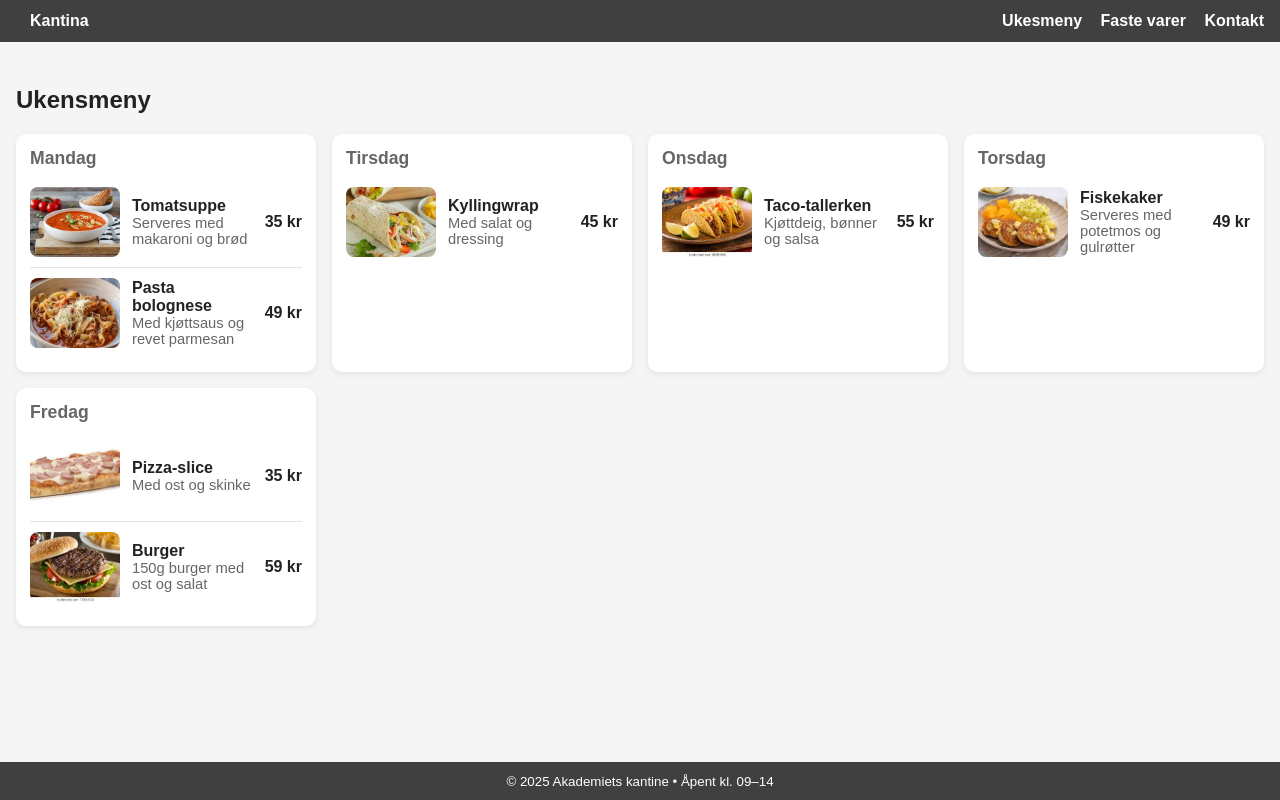
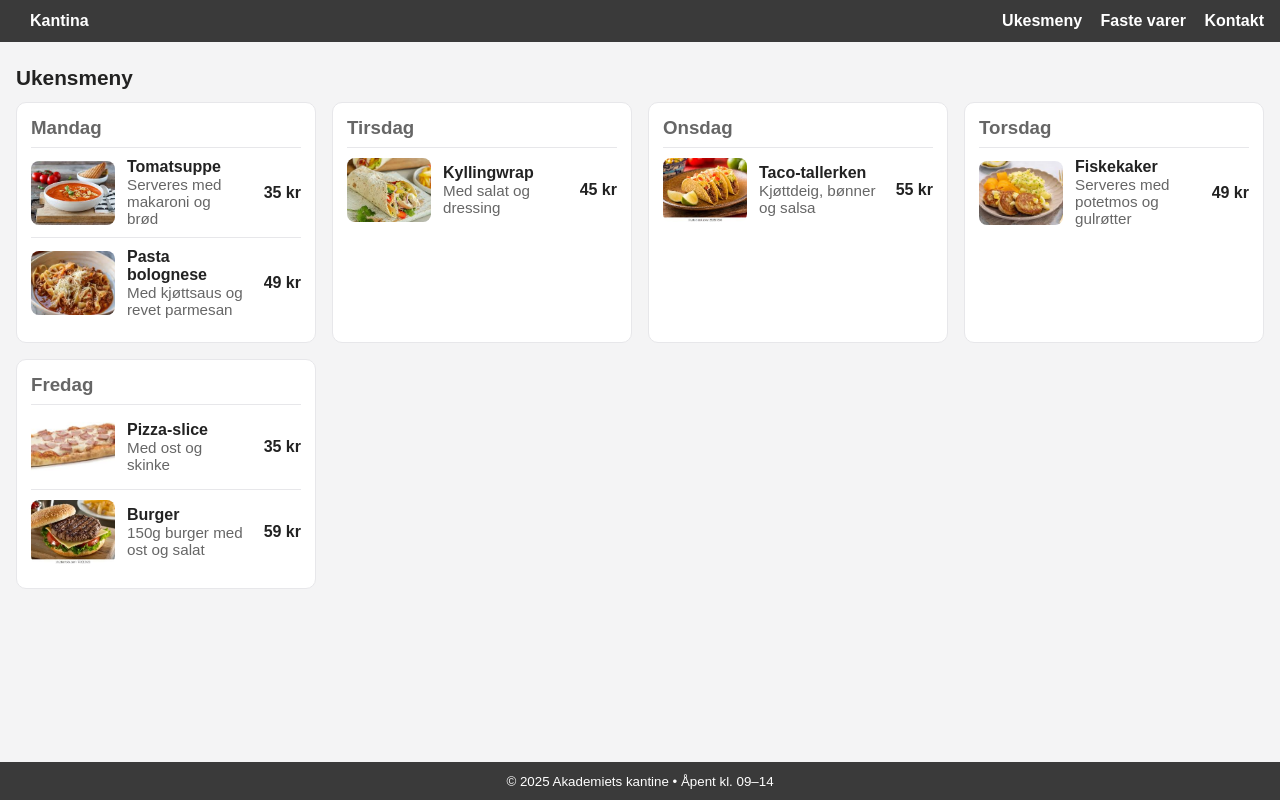
Before and after one commit to haujul11/kantineprosjekt, a Flask app: page /meny in a window 1280 px wide. Run offline with Flask 3, Linux system fonts and the light colour scheme.

Commit message:
enkel flask app

```diff
--- a/static/style.css
+++ b/static/style.css
@@ -1,40 +1,101 @@
-/* ===== grunnstil ===== */
-:root { --bg:#f5f5f5; --text:#222; --muted:#666; --dark:#404040; --card:#fff; --line:#e5e5e5; }
-*{box-sizing:border-box}  body{margin:0;font-family:Arial,Helvetica,sans-serif;color:var(--text);background:var(--bg)}
+/* ===== Farger og grunnstil (enkelt) ===== */
+:root{
+  --bg:#f4f4f5;      /* bakgrunn */
+  --text:#222;       /* hovedtekst */
+  --muted:#666;      /* dempet tekst */
+  --bar:#3a3a3a;     /* topp/bunn-linje (mørk grå) */
+  --card:#fff;       /* kortbakgrunn */
+  --line:#e7e7ea;    /* tynne linjer */
+  --accent:#1e73be;  /* liten aksent (lenker/knapp) */
+}
 
-/* toppmeny og footer */
-.nav,footer{background:var(--dark);color:#fff}
-.nav{display:flex;justify-content:space-between;align-items:center;padding:12px 16px}
-.nav a{color:#fff;text-decoration:none;font-weight:700;margin-left:14px}
-.nav a:hover{text-decoration:underline}
-footer{position:fixed;left:0;right:0;bottom:0;padding:10px 16px;text-align:center}
+*{ box-sizing:border-box; }
+body{
+  margin:0;
+  font-family:Arial, Helvetica, sans-serif;
+  color:var(--text);
+  background:var(--bg);
+}
 
-/* innhold */
-.container{padding:24px 16px 80px} /* ekstra bunnpadding pga footer */
+/* ===== Toppmeny og footer ===== */
+.nav, footer{
+  background:var(--bar);
+  color:#fff;
+}
+.nav{
+  display:flex; align-items:center; justify-content:space-between;
+  padding:12px 16px;
+}
+.nav a{ color:#fff; text-decoration:none; font-weight:700; margin-left:14px; }
+.nav a:hover{ text-decoration:underline; }
 
-/* ----- ukesmeny ----- */
+footer{
+  position:fixed; left:0; right:0; bottom:0;
+  text-align:center; padding:10px 12px;
+}
+
+/* ===== Innhold/wrapper ===== */
+.container{ padding:24px 16px 84px; } /* ekstra plass nederst for footeren */
+
+h1,h2{ margin:0 0 12px; }
+h2{ font-size:1.3rem; }
+
+/* ===== Kort-grid for ukesmeny ===== */
 .menu-grid{
-  display:grid; gap:16px;
-  grid-template-columns:repeat(auto-fit,minmax(260px,1fr));
+  display:grid;
+  gap:16px;
+  grid-template-columns:repeat(auto-fit, minmax(260px, 1fr));
 }
-.card{background:var(--card);padding:14px;border-radius:10px;box-shadow:0 2px 6px rgba(0,0,0,.08)}
-.menu-day{margin:0 0 8px;font-size:1.1rem;color:var(--muted)}
-.menu-list{list-style:none;margin:0;padding:0}
+
+/* Selve kortet */
+.card{
+  background:var(--card);
+  border:1px solid var(--line);
+  border-radius:10px;
+  padding:14px;
+  transition: box-shadow .15s ease;
+}
+.card:hover{ box-shadow:0 4px 14px rgba(0,0,0,.06); }
+
+.menu-day{
+  margin:0 0 8px;
+  color:var(--muted);
+  font-weight:700;
+}
+
+/* Liste over retter i ett kort */
+.menu-list{ list-style:none; margin:0; padding:0; border-top:1px solid var(--line); }
 .menu-item{
-  display:grid; grid-template-columns:90px 1fr auto; align-items:center;
-  gap:12px; padding:10px 0; border-bottom:1px solid var(--line);
+  display:flex; align-items:center; gap:12px;
+  padding:10px 0;
+  border-bottom:1px solid var(--line);
 }
-.menu-item:last-child{border-bottom:0}
+.menu-item:last-child{ border-bottom:0; }
 
-/* bilde + tekst + pris */
-.menu-img{width:90px;height:70px;object-fit:cover;border-radius:8px}
-.menu-info{min-width:0}
-.menu-name{font-weight:700;font-size:1rem;white-space:normal}
-.menu-desc{color:var(--muted);font-size:.92rem}
-.menu-price{font-weight:700;white-space:nowrap}
+/* Bilde – tekst – pris */
+.menu-img{
+  width:84px; height:64px;
+  object-fit:cover; border-radius:8px; flex:0 0 84px;
+}
+.menu-info{ flex:1; min-width:0; }
+.menu-name{ font-weight:700; }
+.menu-desc{ color:var(--muted); font-size:.95rem; }
 
-/* mobiljustering */
+.menu-price{
+  font-weight:700;
+  white-space:nowrap;         /* slik at prisen ikke brytes */
+  margin-left:8px;
+}
+
+/* Enkel knappstil (brukes på forsiden “Se ukens meny”) */
+.btn{
+  display:inline-block;
+  background:var(--accent); color:#fff;
+  padding:8px 12px; border-radius:6px; text-decoration:none; font-weight:700;
+}
+.btn:hover{ filter:brightness(0.95); }
+
+/* ===== Mobil-småjusteringer ===== */
 @media (max-width:600px){
-  .menu-item{grid-template-columns:75px 1fr auto}
-  .menu-img{width:75px;height:60px}
+  .menu-img{ width:72px; height:56px; flex-basis:72px; }
 }
```
